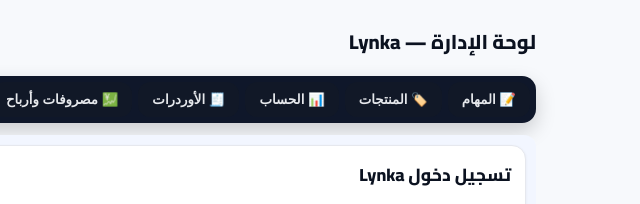
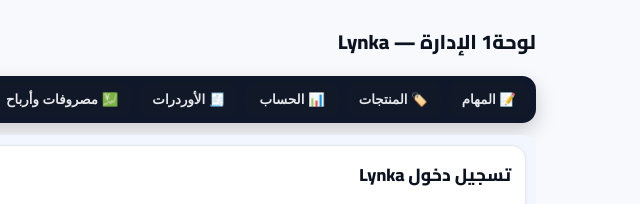
Before and after one commit to A4nassef/lynka-to-do-list, a plain HTML site: page index.html in a window 1280 px wide. Shown: the top 204 px of the page, 640-1280 px from the left. Drawn offline with Linux system fonts and the light colour scheme; no server answers.

Commit message:
Update index.html

```diff
--- a/index.html
+++ b/index.html
@@ -100,7 +100,7 @@
 <div class="wrap">
   <!-- Header -->
   <div class="topbar">
-    <div class="title">لوحة الإدارة — <b>Lynka</b></div>
+    <div class="title">لوحة1 الإدارة — <b>Lynka</b></div>
     <div class="user-pill" id="userPill" title="تسجيل الخروج / الدخول">
       <span id="userEmail">غير مسجل</span>
     </div>
```
